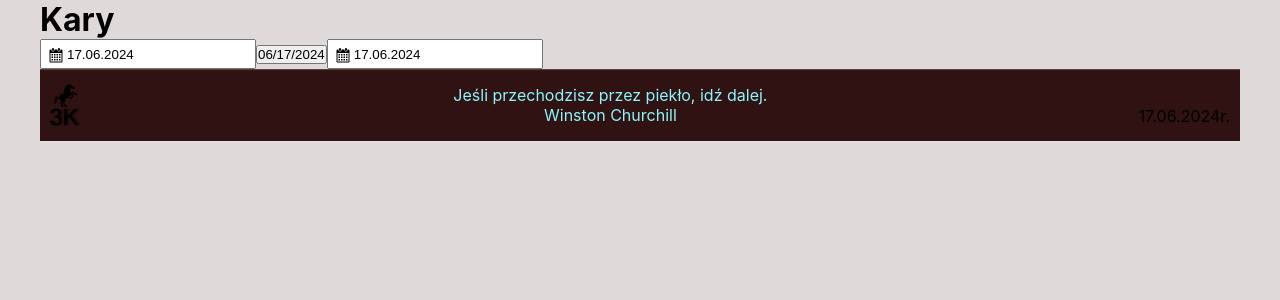
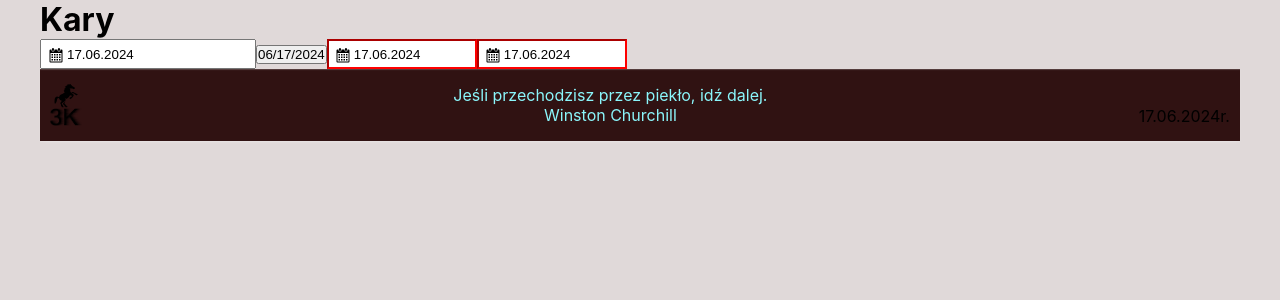
Before and after one commit to KonradKinok/react-helpCreatingWebsite, a React (Vite) app: page / in a window 1280 px wide. Shown: the top 300 px of the page. Built offline with nearby package versions, Linux system fonts and the light colour scheme.

Commit message:
22.06.2024

```diff
--- a/src/components/DateTimePicker/DateTimePicker.jsx
+++ b/src/components/DateTimePicker/DateTimePicker.jsx
@@ -4,6 +4,8 @@ import React, { useState, children, forwardRef } from "react";
 import "react-datepicker/dist/react-datepicker.css";
 import style from "./DateTimePicker.module.scss";
 import icon from "../../images/icons.svg";
+
+import { pl } from 'date-fns/locale/pl';
 
 
 export const DateTimePicker = () => {
@@ -71,22 +73,25 @@ const range = (start, end, step = 1) => {
 };
 export const DatePickerCustomHeader = () => {
     const [startDate, setStartDate] = useState(new Date());
-    const handleCalendarClose = () => console.log("Calendar closed");
+    const handleCalendarClose = (ev) => {
+        console.log("Calendar closed");
+        console.log(ev);
+    }
     const handleCalendarOpen = () => console.log("Calendar opened");
-    const years = range(1990, getYear(new Date()) + 1, 1);
+    const years = range(2020, getYear(new Date()) + 2, 1);
     const months = [
-        "January",
-        "February",
-        "March",
-        "April",
-        "May",
-        "June",
-        "July",
-        "August",
-        "September",
-        "October",
-        "November",
-        "December",
+        "Styczeń",
+        "Luty",
+        "Marzec",
+        "Kwiecień",
+        "Maj",
+        "Czerwiec",
+        "Lipiec",
+        "Sierpień",
+        "Wrzesień",
+        "Październik",
+        "Listopad",
+        "Grudzień",
     ];
 
 
@@ -102,6 +107,7 @@ export const DatePickerCustomHeader = () => {
             </div>
         );
     };
+
     return (
         <DatePicker
             dateFormat="dd.MM.yyyy"
@@ -109,10 +115,17 @@ export const DatePickerCustomHeader = () => {
             toggleCalendarOnIconClick
             selected={startDate}
             onChange={(date) => setStartDate(date)}
+            openToDate={new Date(`${new Date().getFullYear()}/01/01`)}
+            minDate={new Date("2020/01/01")}
+            todayButton="Dzisiaj"
+            // onChangeRaw={(event) => handleChangeRaw(event.target.value)}
+            locale={pl}
             icon={<svg className={style.iconContainer} >
                 <use xlinkHref={`${icon}#calendar`} />
             </svg>}
-
+            // style
+            className={style.inputDateTimePicker} //input style
+            calendarClassName={style.inputWeek} //months style
             renderCustomHeader={({
                 date,
                 changeYear,
@@ -173,3 +186,75 @@ export const DatePickerCustomHeader = () => {
     );
 
 };
+
+export const DatePickerMonthsYears = () => {
+    const [startDate, setStartDate] = useState(new Date());
+    const handleCalendarClose = (ev) => {
+        console.log("Calendar closed");
+        console.log(ev);
+    }
+    const handleCalendarOpen = () => console.log("Calendar opened");
+    const years = range(2020, getYear(new Date()) + 1, 1);
+    const months = [
+        "Styczeń",
+        "Luty",
+        "Marzec",
+        "Kwiecień",
+        "Maj",
+        "Czerwiec",
+        "Lipiec",
+        "Sierpień",
+        "Wrzesień",
+        "Październik",
+        "Listopad",
+        "Grudzień",
+    ];
+
+
+    const MyContainer = ({ className, children }) => {
+        return (
+            <div style={{ padding: "8px", background: "#216ba5", color: "#fff" }}>
+                <CalendarContainer className={className}>
+                    <div style={{ background: "#f0f0f0" }}>
+                        What is your favorite day?
+                    </div>
+                    <div style={{ position: "relative" }}>{children}</div>
+                </CalendarContainer>
+            </div>
+        );
+    };
+
+    return (
+        <DatePicker
+            dateFormat="dd.MM.yyyy"
+            showIcon
+            toggleCalendarOnIconClick
+            selected={startDate}
+            onChange={(date) => setStartDate(date)}
+            openToDate={new Date(`${new Date().getFullYear()}/01/01`)}
+            minDate={new Date("2020/01/01")}
+            todayButton="Dzisiaj"
+            // onChangeRaw={(event) => handleChangeRaw(event.target.value)}
+            locale={pl}
+            icon={<svg className={style.iconContainer} >
+                <use xlinkHref={`${icon}#calendar`} />
+            </svg>}
+            // style
+            className={style.inputDateTimePicker} //input style
+            calendarClassName={style.inputWeek} //months style
+            peekNextMonth
+            showMonthDropdown
+            showYearDropdown
+            dropdownMode="select"
+
+
+            calendarContainer={MyContainer}
+            onCalendarClose={handleCalendarClose}
+            onCalendarOpen={handleCalendarOpen}
+        >
+            <div style={{ color: "red" }}>Don't forget to check the weather!</div>
+        </DatePicker>
+
+    );
+
+};
--- a/src/components/DateTimePicker/DateTimePicker.module.scss
+++ b/src/components/DateTimePicker/DateTimePicker.module.scss
@@ -1,4 +1,21 @@
 @charset "UTF-8";
+
+
+.inputDateTimePicker{
+    border-color: red;
+    width: 150px;
+}
+
+.inputWeek{
+    background-color: #bde215;
+}
+// .inputWeek :nth-child(3n+1) {
+//     background-color: #658254;
+// }
+// .inputWeek :nth-child(3n+2) {
+//     background-color: #302ec9;
+// }
+// ---------------------------------------------------------------------
 /* stylelint-disable */
  .react-datepicker__year-read-view--down-arrow,
  .react-datepicker__month-read-view--down-arrow,
--- a/src/components/Kary/Kary.jsx
+++ b/src/components/Kary/Kary.jsx
@@ -14,6 +14,7 @@ export const Kary = ({ date }) => {
             <DateTimePicker.DateTimePicker />
             <DateTimePicker.PickerButton />
             <DateTimePicker.DatePickerCustomHeader />
+            <DateTimePicker.DatePickerMonthsYears />
             <Footer />
         </>
     );
```
